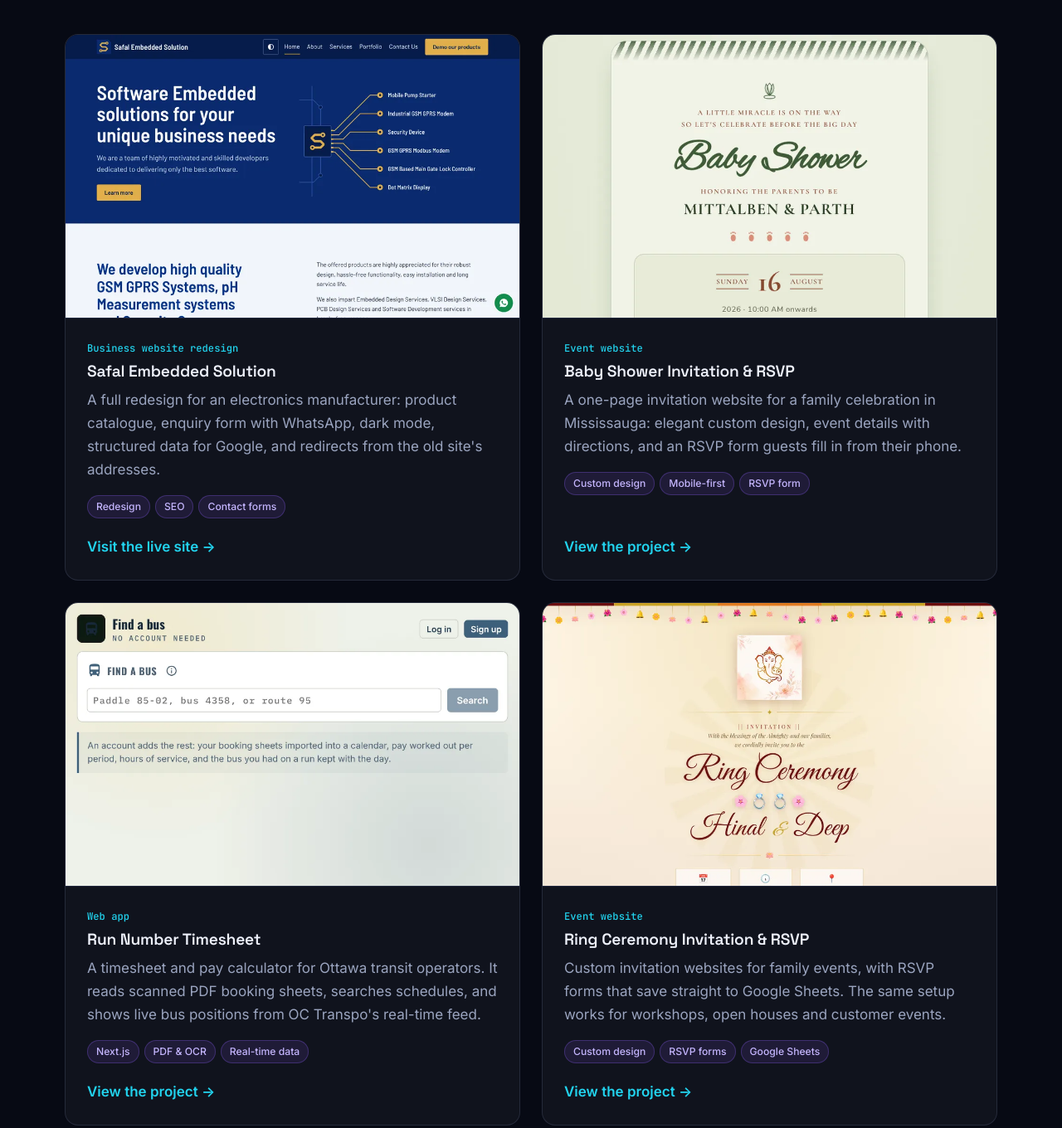
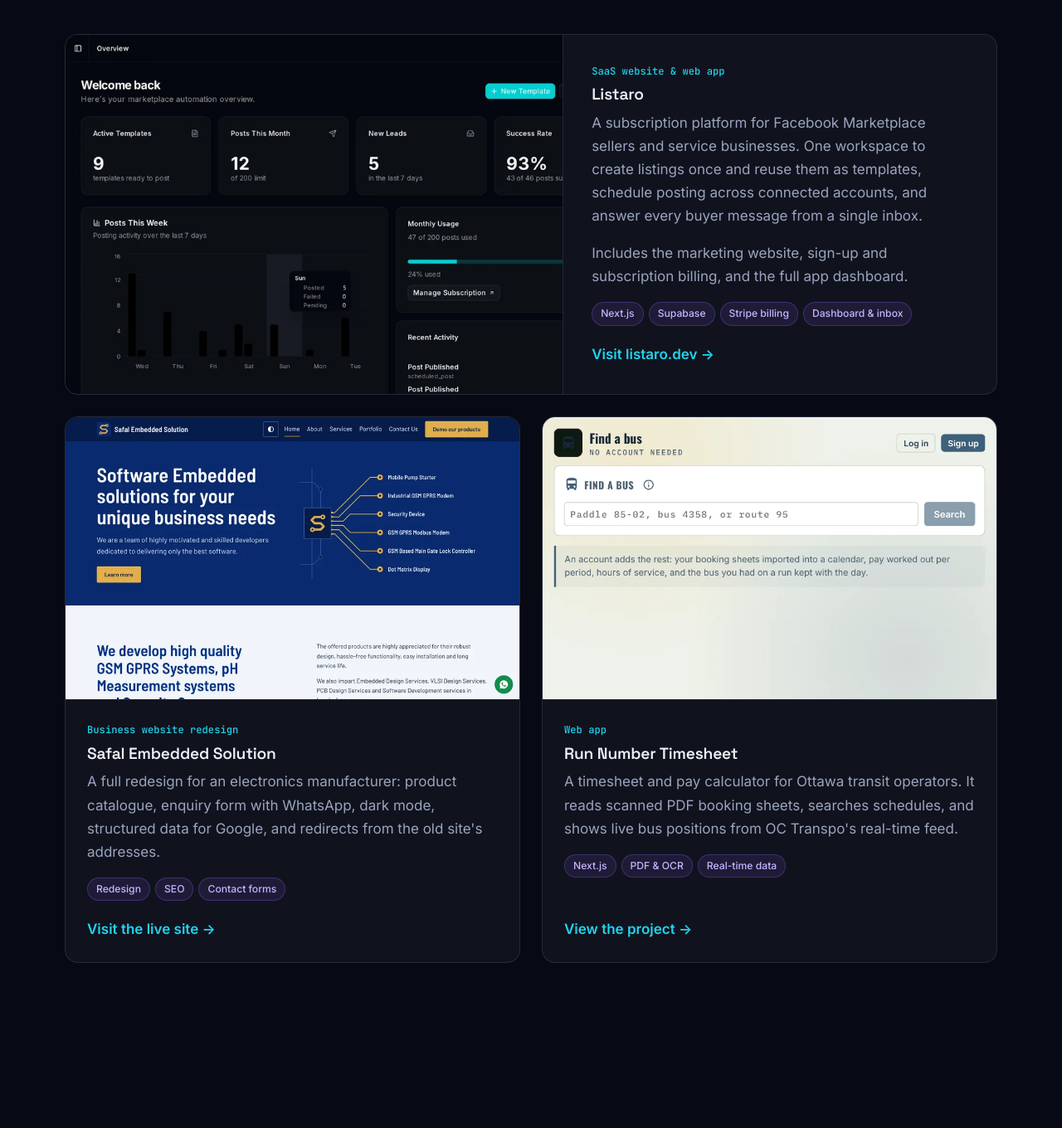
Before and after one commit to deep-0301/DK-Solutions, a plain HTML site: page index.html in a window 1280 px wide. Shown: the part 2862-4222 px from the top of the page at 83% size. Drawn offline with Linux system fonts and the light colour scheme.

Commit message:
Feature Listaro in Work; remove RSVP projects
Co-Authored-By: Claude Opus 5.5 <noreply@anthropic.com>
Claude-Session: https://claude.ai/code/session_01LJLXcPPLSJifxUV3YQJVzv

```diff
--- a/assets/css/style.css
+++ b/assets/css/style.css
@@ -291,3 +291,9 @@ p { margin: 0 0 1em; }
 .mock-chat p { margin: 0; font-size: .82rem; line-height: 1.35; }
 .js .mock-chat { opacity: 0; transform: translateY(10px); animation: msgin .5s ease 1s forwards; }
 .metric strong { font-size: 1rem; font-family: var(--mono); margin-bottom: 16px; }
+@media (min-width: 860px) {
+  .work.wide { grid-column: 1 / -1; display: grid; grid-template-columns: 1.15fr 1fr; }
+  .work.wide .work-img { border-bottom: 0; border-right: 1px solid var(--line); aspect-ratio: auto; min-height: 100%; }
+  .work.wide .work-body { padding: 34px; justify-content: center; }
+}
+.work.wide .work-img img { object-position: left top; }
--- a/assets/js/main.js
+++ b/assets/js/main.js
@@ -44,7 +44,7 @@
     { k: ['update', 'edit', 'change', 'maintain', 'care', 'maintenance', 'hosting'], a: 'You can make simple edits yourself and Deep will show you how. Or the optional care plan covers backups, updates and small changes every month.' },
     { k: ['where', 'located', 'location', 'ottawa', 'canada', 'local', 'meet'], a: 'DK Solutions is based in Ottawa, Ontario, and works with small businesses anywhere in Canada by phone and video. Happy to meet in person around Ottawa.' },
     { k: ['who', 'deep', 'dk', 'solutions', 'about', 'experience', 'background', 'qualified'], a: 'DK Solutions is run by Deep Patel, an Ottawa web developer with a Master of Engineering from Carleton University. <a href="#about">More about Deep</a>.' },
-    { k: ['work', 'portfolio', 'examples', 'projects', 'past', 'example'], a: 'Recent work includes a website redesign for Safal Embedded Solution, a timesheet web app for Ottawa transit operators, and invitation and RSVP websites for family events. <a href="#work">See the projects</a>.' },
+    { k: ['work', 'portfolio', 'examples', 'projects', 'past', 'example'], a: 'Recent work includes Listaro, a subscription web platform for Marketplace sellers (listaro.dev), a website redesign for Safal Embedded Solution, and a timesheet web app for Ottawa transit operators. <a href="#work">See the projects</a>.' },
     { k: ['contact', 'email', 'call', 'talk', 'reach', 'book', 'check', 'free'], a: 'The easiest way is the free website check: fill in the <a href="#contact">form</a> or email <a href="mailto:' + EMAIL + '">' + EMAIL + '</a>. Deep replies within one business day.' }
   ];
   var FALLBACK = 'Good question. I\'m a demo, so I only know about DK Solutions\' services. Send it through the <a href="#contact">contact form</a> and Deep will answer personally.';
--- a/index.html
+++ b/index.html
@@ -19,7 +19,7 @@
 <link rel="preconnect" href="https://fonts.googleapis.com">
 <link rel="preconnect" href="https://fonts.gstatic.com" crossorigin>
 <link rel="stylesheet" href="https://fonts.googleapis.com/css2?family=Space+Grotesk:wght@500;600;700&family=Inter:wght@400;500;600&family=JetBrains+Mono:wght@500&display=swap">
-<link rel="stylesheet" href="assets/css/style.css?v=3">
+<link rel="stylesheet" href="assets/css/style.css?v=4">
 <script type="application/ld+json">
 {"@context":"https://schema.org","@type":"ProfessionalService","name":"DK Solutions","url":"https://deep-0301.github.io/DK-Solutions/","email":"deepkpatel0301@gmail.com","description":"Website design and development for Canadian small businesses: new websites, redesigns, local SEO and smart AI features.","areaServed":{"@type":"Country","name":"Canada"},"address":{"@type":"PostalAddress","addressLocality":"Ottawa","addressRegion":"ON","addressCountry":"CA"},"founder":{"@type":"Person","name":"Deep Patel","sameAs":["https://www.linkedin.com/in/deep-patel-0301/","https://github.com/deep-0301","https://medium.com/@deep0301"]}}
 </script>
@@ -173,6 +173,17 @@
       <h2>Websites and web apps already in use.</h2>
     </div>
     <div class="work-grid">
+      <article class="work wide">
+        <a class="work-img" href="https://listaro.dev/" target="_blank" rel="noopener"><img src="assets/img/work-listaro.webp" alt="Listaro dashboard showing templates, posts this month, new leads and success rate" width="960" height="600" loading="lazy"></a>
+        <div class="work-body">
+          <p class="tag">SaaS website &amp; web app</p>
+          <h3>Listaro</h3>
+          <p>A subscription platform for Facebook Marketplace sellers and service businesses. One workspace to create listings once and reuse them as templates, schedule posting across connected accounts, and answer every buyer message from a single inbox.</p>
+          <p>Includes the marketing website, sign-up and subscription billing, and the full app dashboard.</p>
+          <ul class="chips"><li>Next.js</li><li>Supabase</li><li>Stripe billing</li><li>Dashboard &amp; inbox</li></ul>
+          <a class="link" href="https://listaro.dev/" target="_blank" rel="noopener">Visit listaro.dev <span aria-hidden="true">&rarr;</span></a>
+        </div>
+      </article>
       <article class="work">
         <a class="work-img" href="https://ses-india.com/" target="_blank" rel="noopener"><img src="assets/img/work-ses.webp" alt="Homepage of the Safal Embedded Solution website" width="960" height="600" loading="lazy"></a>
         <div class="work-body">
@@ -184,16 +195,6 @@
         </div>
       </article>
       <article class="work">
-        <a class="work-img" href="https://github.com/deep-0301/parth-rsvp" target="_blank" rel="noopener"><img src="assets/img/work-shower.webp" alt="Baby shower invitation website with script heading and event date" width="960" height="600" loading="lazy"></a>
-        <div class="work-body">
-          <p class="tag">Event website</p>
-          <h3>Baby Shower Invitation &amp; RSVP</h3>
-          <p>A one-page invitation website for a family celebration in Mississauga: elegant custom design, event details with directions, and an RSVP form guests fill in from their phone.</p>
-          <ul class="chips"><li>Custom design</li><li>Mobile-first</li><li>RSVP form</li></ul>
-          <a class="link" href="https://github.com/deep-0301/parth-rsvp" target="_blank" rel="noopener">View the project <span aria-hidden="true">&rarr;</span></a>
-        </div>
-      </article>
-      <article class="work">
         <a class="work-img" href="https://github.com/deep-0301/TimekeepingOC" target="_blank" rel="noopener"><img src="assets/img/work-timekeeping.webp" alt="Run Number Timesheet web app search screen" width="960" height="600" loading="lazy"></a>
         <div class="work-body">
           <p class="tag">Web app</p>
@@ -201,16 +202,6 @@
           <p>A timesheet and pay calculator for Ottawa transit operators. It reads scanned PDF booking sheets, searches schedules, and shows live bus positions from OC Transpo's real-time feed.</p>
           <ul class="chips"><li>Next.js</li><li>PDF &amp; OCR</li><li>Real-time data</li></ul>
           <a class="link" href="https://github.com/deep-0301/TimekeepingOC" target="_blank" rel="noopener">View the project <span aria-hidden="true">&rarr;</span></a>
-        </div>
-      </article>
-      <article class="work">
-        <a class="work-img" href="https://github.com/deep-0301/wedding-rsvp" target="_blank" rel="noopener"><img src="assets/img/work-rsvp.webp" alt="Ring ceremony invitation and RSVP page" width="960" height="600" loading="lazy"></a>
-        <div class="work-body">
-          <p class="tag">Event website</p>
-          <h3>Ring Ceremony Invitation &amp; RSVP</h3>
-          <p>Custom invitation websites for family events, with RSVP forms that save straight to Google Sheets. The same setup works for workshops, open houses and customer events.</p>
-          <ul class="chips"><li>Custom design</li><li>RSVP forms</li><li>Google Sheets</li></ul>
-          <a class="link" href="https://github.com/deep-0301/wedding-rsvp" target="_blank" rel="noopener">View the project <span aria-hidden="true">&rarr;</span></a>
         </div>
       </article>
     </div>
@@ -439,6 +430,6 @@
   </form>
 </section>
 
-<script src="assets/js/main.js?v=3" defer></script>
+<script src="assets/js/main.js?v=4" defer></script>
 </body>
 </html>
```
Also changed, not shown: assets/img/work-listaro.webp (added), assets/img/work-rsvp.webp (deleted), assets/img/work-shower.webp (deleted).
